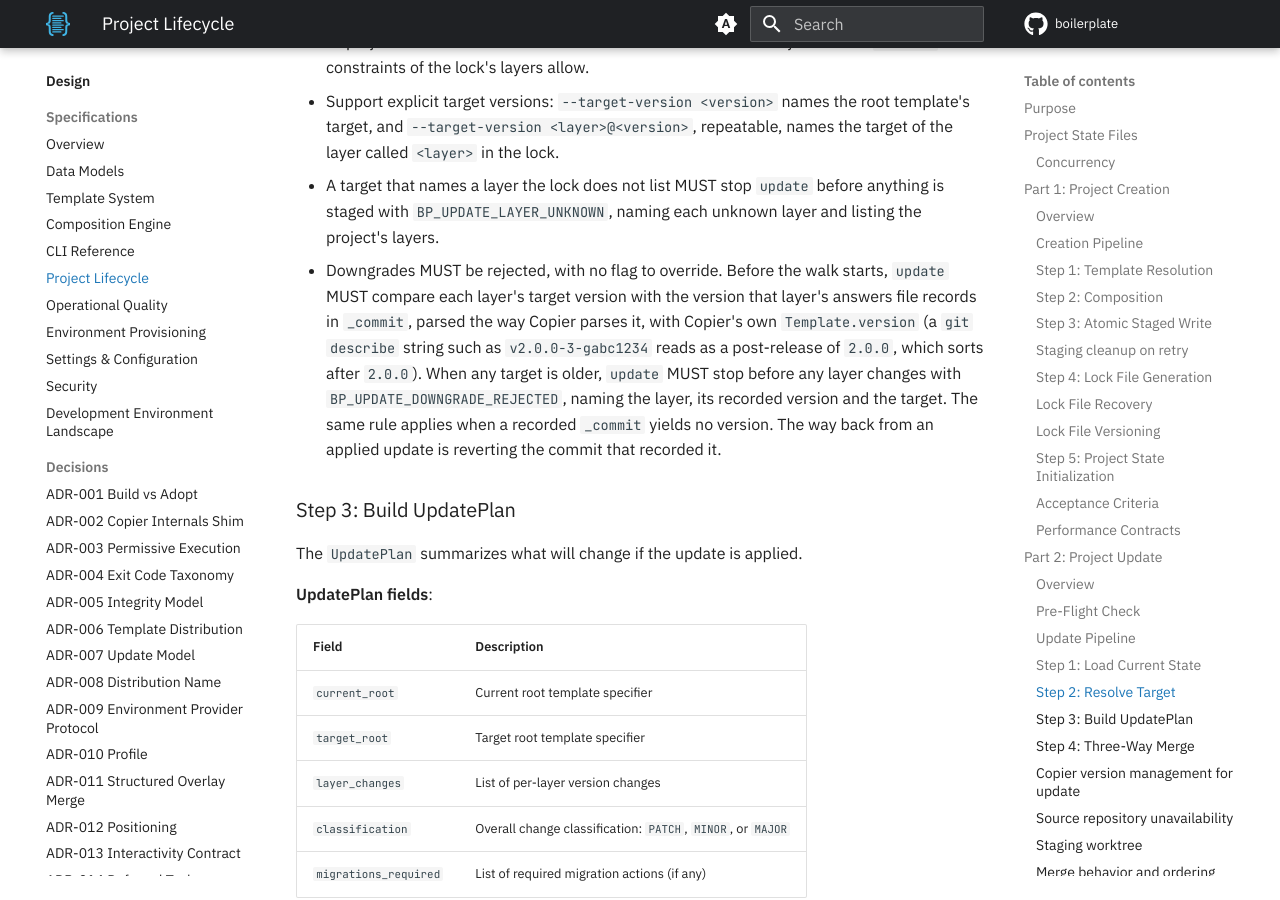
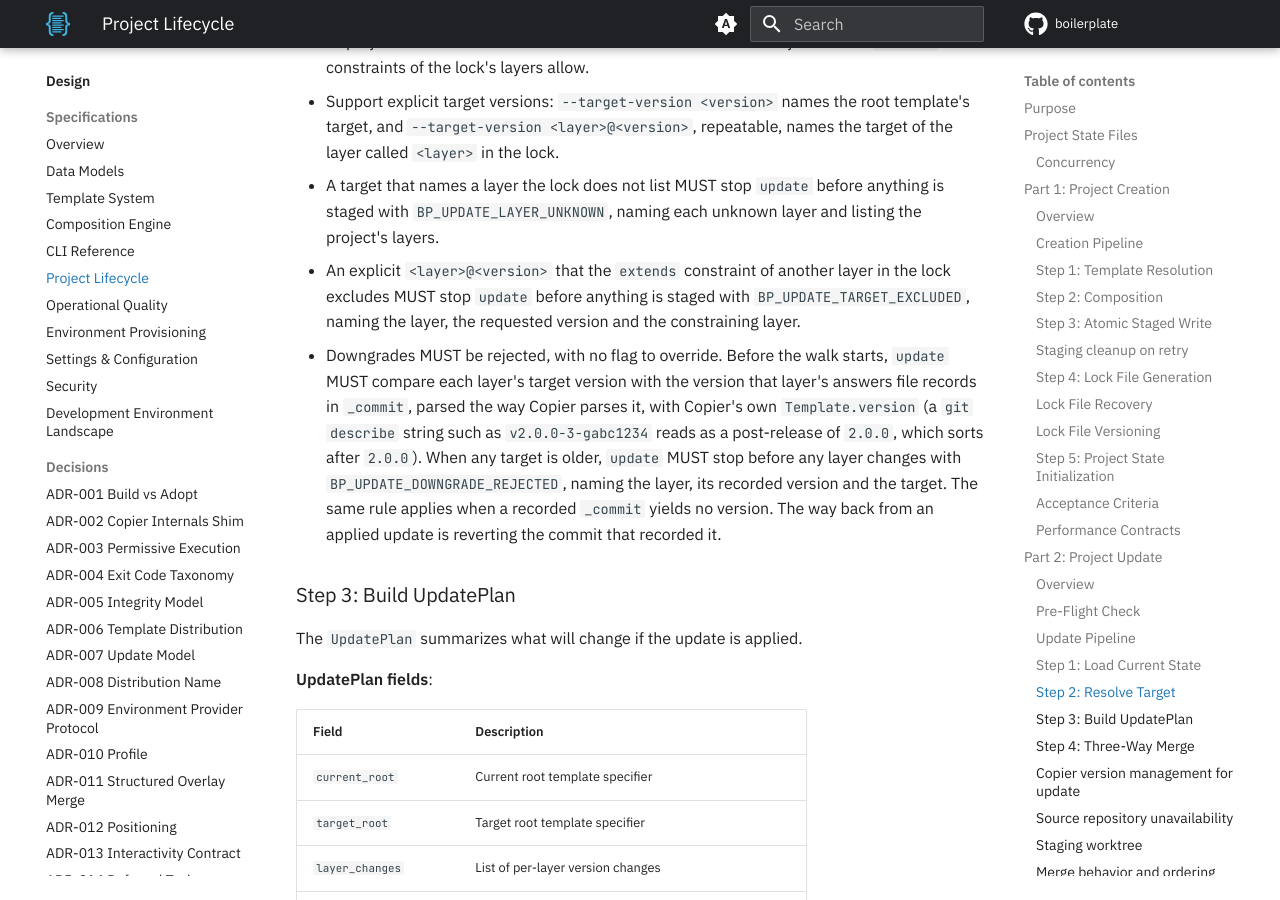
Before and after one commit to TheRealBillSiegler/boilerplate, an MkDocs documentation site: the page built from docs/design/06-project-lifecycle.md, in a window 1280 px wide and 900 px high, scrolled down 7588 px. Built offline with MkDocs 1.6.1 and Material for MkDocs 9.7.7, drawn with Linux system fonts in a browser that asks for light colours; a script that is not in the unit is left out; comment, search, counter and statistics services are not loaded; the version menu is left out; some of the changed text lies outside the part shown.

Commit message:
docs(design): stop update on a target another layer excludes
An explicit layer@version that another lock layer's extends constraint
excludes had no defined outcome. Update now stops before staging with a
validation error naming the layer, the version and the constraining
layer, registered in 07 with its class in 02, exit 3.

Co-Authored-By: Claude Sonnet 5.5 <noreply@anthropic.com>

```diff
--- a/docs/design/06-project-lifecycle.md
+++ b/docs/design/06-project-lifecycle.md
@@ -182,6 +182,7 @@ When check 1 or check 4 fails, Boilerplate MUST fail immediately with `BP_UPDATE
 - Each layer the lock lists resolves its own target version, using the same deterministic rules as project creation. Default: the latest available version of that layer that the `extends` constraints of the lock's layers allow.
 - Support explicit target versions: `--target-version <version>` names the root template's target, and `--target-version <layer>@<version>`, repeatable, names the target of the layer called `<layer>` in the lock.
 - A target that names a layer the lock does not list MUST stop `update` before anything is staged with `BP_UPDATE_LAYER_UNKNOWN`, naming each unknown layer and listing the project's layers.
+- An explicit `<layer>@<version>` that the `extends` constraint of another layer in the lock excludes MUST stop `update` before anything is staged with `BP_UPDATE_TARGET_EXCLUDED`, naming the layer, the requested version and the constraining layer.
 - Downgrades MUST be rejected, with no flag to override. Before the walk starts, `update` MUST compare each layer's target version with the version that layer's answers file records in `_commit`, parsed the way Copier parses it, with Copier's own `Template.version` (a `git describe` string such as `v2.0.0-3-gabc1234` reads as a post-release of `2.0.0`, which sorts after `2.0.0`). When any target is older, `update` MUST stop before any layer changes with `BP_UPDATE_DOWNGRADE_REJECTED`, naming the layer, its recorded version and the target. The same rule applies when a recorded `_commit` yields no version. The way back from an applied update is reverting the commit that recorded it.
 
 ### Step 3: Build UpdatePlan
@@ -481,6 +482,7 @@ Implementations MUST NOT abort an `update` operation solely because `migrations.
 | Recorded answer rejected by the target view's question type or validator (non-interactive) | `BP_INPUT_ANSWER_REJECTED` naming the layer, question and recorded value; the update stops, no lock written, exit `3` |
 | Downgrade attempt | Rejected before any layer changes, error names the layer, recorded version and target, exit `3` |
 | `--target-version <layer>@<version>` names a layer the lock does not list | `BP_UPDATE_LAYER_UNKNOWN` naming each unknown layer and listing the project's layers; nothing staged, exit `3` |
+| `--target-version <layer>@<version>` names a version another lock layer's `extends` constraint excludes | `BP_UPDATE_TARGET_EXCLUDED` naming the layer, the version and the constraining layer; nothing staged, exit `3` |
 | A layer `add` introduced, which the root's target version does not reach | Stays in the lock, walks to its own target, is not reported as `REMOVED` |
 | Failure mid-update | Staging worktree removed, checkout unchanged, no lock and no migration record, remediation guidance printed, exit `1` |
 | Copy back fails partway | Checkout restored to the starting commit, worktree kept and named, marker and ref removed, no migration record, `BP_UPDATE_COPY_BACK_FAILED`, exit `1` |
```
Also changed, not shown: docs/design/02-data-models.md (+1 -0 lines), docs/design/05-cli-reference.md (+1 -1 lines), docs/design/07-operational-quality.md (+1 -0 lines).
